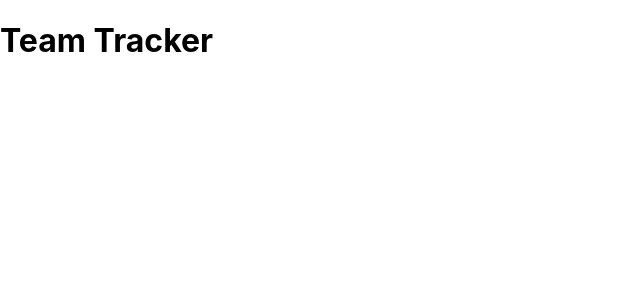
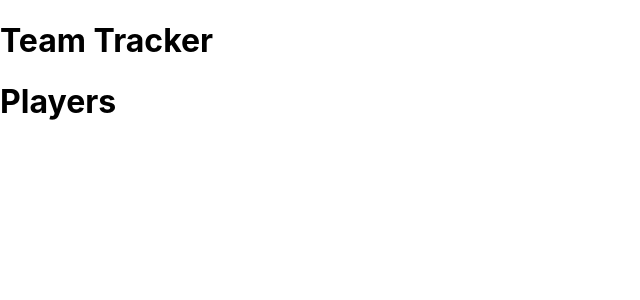
Before and after one commit to SeanSmash/team-tracker, a React (Create React App) app in the folder frontend/: page /players in a window 1280 px wide. Shown: the top 300 px of the page, without its empty margins (0-640 px from the left). Built offline with nearby package versions, Linux system fonts and the light colour scheme.

Commit message:
creates teams and players components

```diff
--- a/frontend/src/App.js
+++ b/frontend/src/App.js
@@ -1,5 +1,8 @@
 import './App.css';
 import React from "react";
+import { Routes, Route, NavLink } from "react-router-dom";
+import Teams from './Teams';
+import Players from './Players';
 
 function App() {
 
@@ -8,6 +11,11 @@ function App() {
       <header>
       <h1 className='title'>Team Tracker</h1>
       </header>
+      <Routes>
+        <Route path="/teams" element={<Teams />} />
+        <Route path="/players" element={<Players />} />
+        {/* <Route path="*" element={<h1>404 not found</h1>} /> */}
+      </Routes>
     </main>
   );
 }
--- /dev/null
+++ b/frontend/src/Players.js
@@ -0,0 +1,10 @@
+import React from "react";
+
+function Players(){
+
+    return(
+        <h1>Players</h1>
+    )
+}
+
+export default Players
--- /dev/null
+++ b/frontend/src/Teams.js
@@ -0,0 +1,10 @@
+import React from 'react'
+
+function Teams(){
+
+    return(
+        <h1>Teams</h1>
+    )
+}
+
+export default Teams
--- a/frontend/src/index.js
+++ b/frontend/src/index.js
@@ -1,5 +1,6 @@
 import React from 'react';
 import ReactDOM from 'react-dom/client';
+import { BrowserRouter } from "react-router-dom";
 import './index.css';
 import App from './App';
 import reportWebVitals from './reportWebVitals';
@@ -7,7 +8,9 @@ import reportWebVitals from './reportWebVitals';
 const root = ReactDOM.createRoot(document.getElementById('root'));
 root.render(
   <React.StrictMode>
-    <App />
+    <BrowserRouter>
+      <App />
+    </BrowserRouter>
   </React.StrictMode>
 );
 
```
Also changed, not shown: 1 other file (tests, documents, lock files or other folders).
